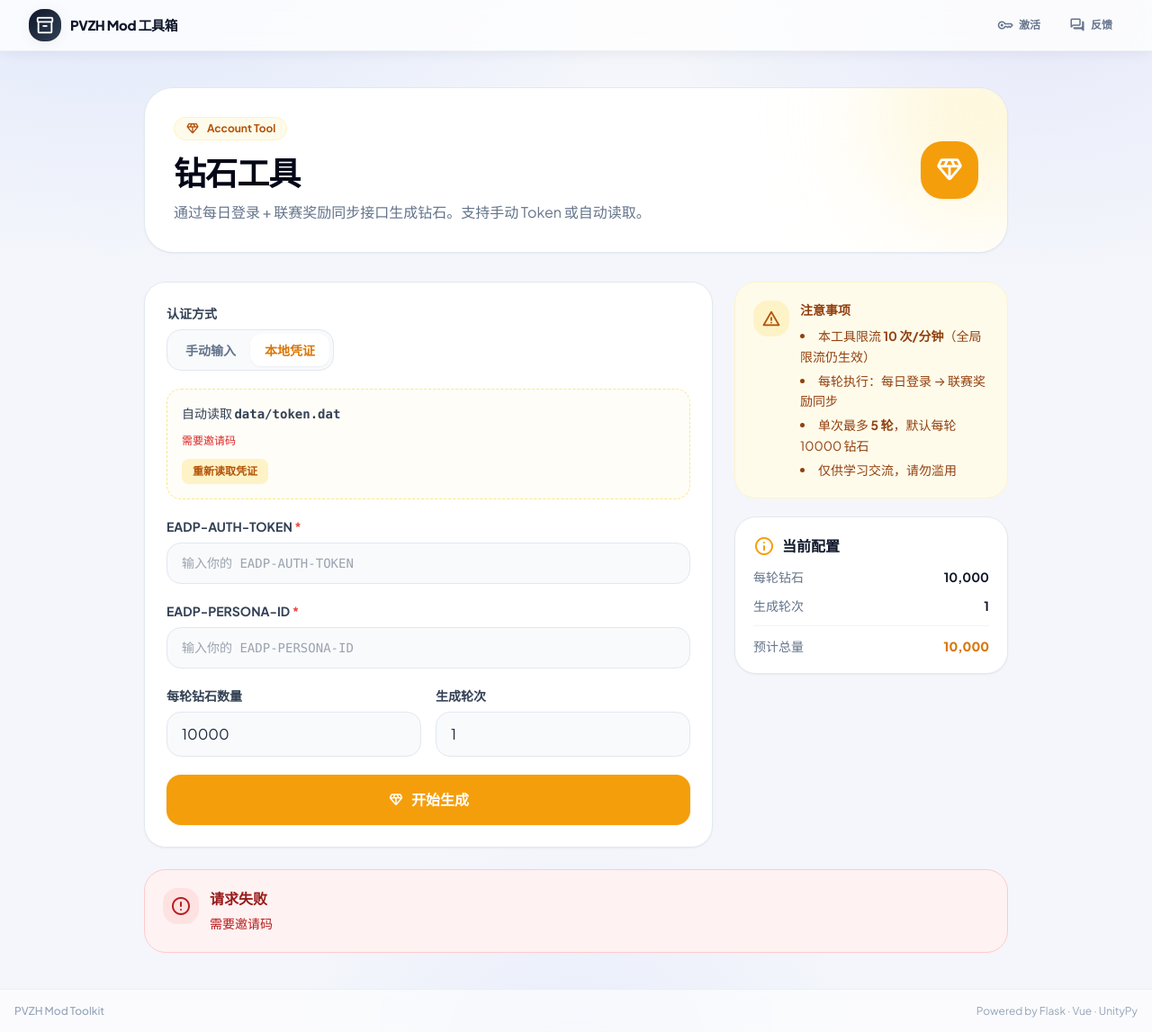
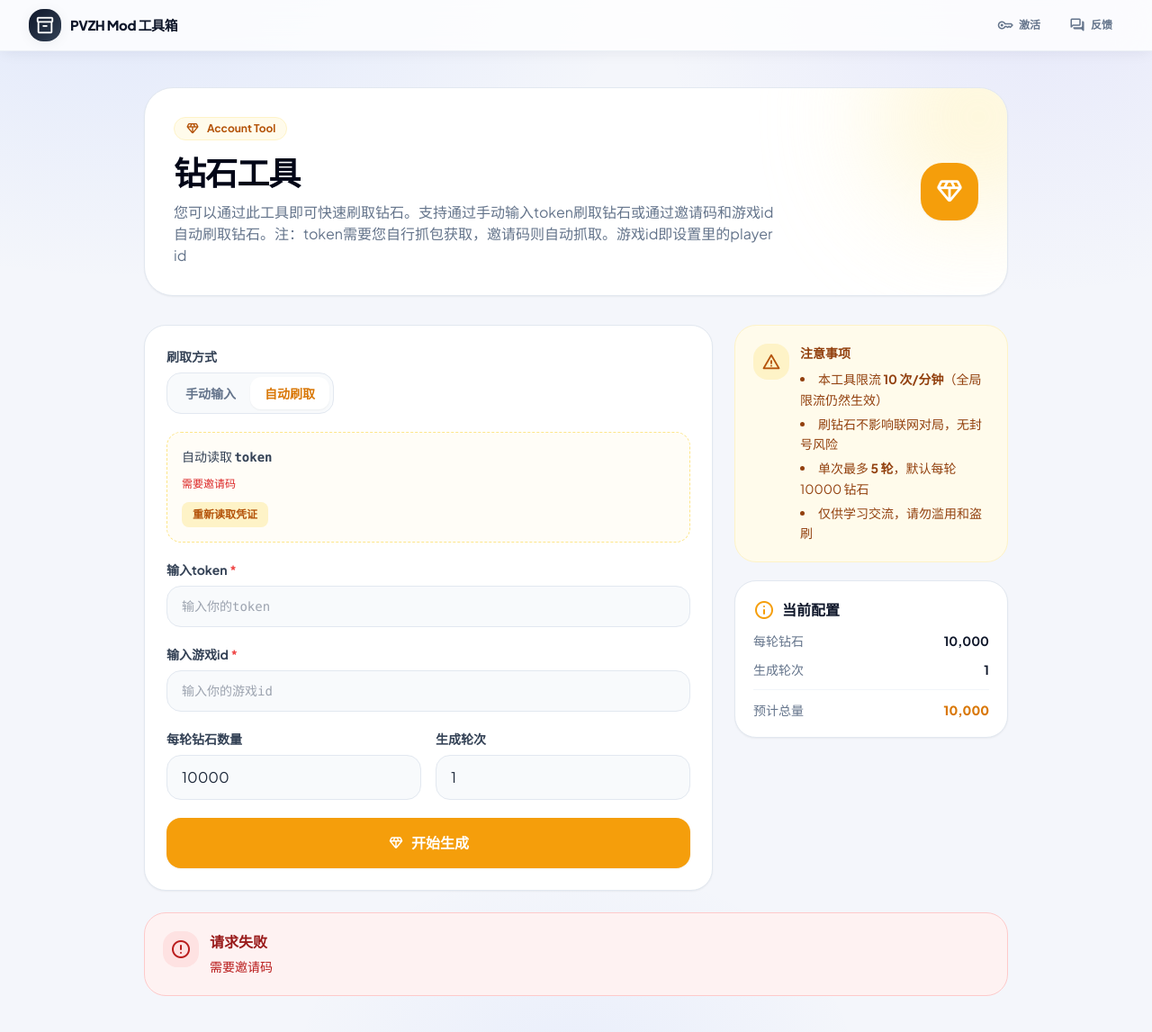
Before and after one commit to Show-o4210/MyProject, a Flask app: page /diamond-tool in a window 1280 px wide. Shown: the top 1147 px of the page at 90% size. Run offline with Flask 3, Linux system fonts and the light colour scheme; some libraries are stand-ins or nearby versions.

Commit message:
Revise diamond tool instructions and labels
Updated text for clarity and improved user guidance on the diamond tool functionalities.

```diff
--- a/templates/diamond_tool.html
+++ b/templates/diamond_tool.html
@@ -23,7 +23,7 @@
                         </h1>
 
                         <p class="text-sm md:text-base text-slate-500 leading-relaxed max-w-2xl">
-                            通过每日登录 + 联赛奖励同步接口生成钻石。支持手动 Token 或自动读取。
+                            您可以通过此工具即可快速刷取钻石。支持通过手动输入token刷取钻石或通过邀请码和游戏id自动刷取钻石。注：token需要您自行抓包获取，邀请码则自动抓取。游戏id即设置里的player id
                         </p>
                     </div>
 
@@ -40,7 +40,7 @@
             <div class="bg-white rounded-3xl shadow-sm border border-slate-200 p-5 md:p-6 space-y-5">
 
                 <div>
-                    <label class="block text-sm font-bold text-slate-700 mb-2">认证方式</label>
+                    <label class="block text-sm font-bold text-slate-700 mb-2">刷取方式</label>
                     <div class="inline-flex rounded-2xl border border-slate-200 bg-slate-50 p-1">
                         <button type="button" @click="switchAuthMode('manual')"
                             class="px-4 py-2 rounded-xl text-sm font-bold transition"
@@ -50,14 +50,14 @@
                         <button type="button" @click="switchAuthMode('auto')"
                             class="px-4 py-2 rounded-xl text-sm font-bold transition"
                             :class="form.auth_mode === 'auto' ? 'bg-white text-amber-600 shadow-sm' : 'text-slate-500'">
-                            本地凭证
+                            自动刷取
                         </button>
                     </div>
                 </div>
 
                 <div v-if="form.auth_mode === 'auto'" class="rounded-2xl border border-dashed border-amber-200 bg-amber-50/40 p-4 space-y-3">
                     <p class="text-sm text-slate-700">
-                        自动读取 <span class="font-mono font-bold">data/token.dat</span>
+                        自动读取 <span class="font-mono font-bold">token</span>
                     </p>
                     <p v-if="loadingStored" class="text-xs text-amber-600 flex items-center gap-1">
                         <span class="material-symbols-rounded text-[16px] animate-spin">progress_activity</span>
@@ -86,9 +86,9 @@
 
                 <div>
                     <label class="block text-sm font-bold text-slate-700 mb-2">
-                        EADP-AUTH-TOKEN <span class="text-red-500">*</span>
+                        输入token <span class="text-red-500">*</span>
                     </label>
-                    <input type="text" v-model.trim="form.token" placeholder="输入你的 EADP-AUTH-TOKEN"
+                    <input type="text" v-model.trim="form.token" placeholder="输入你的token"
                         autocomplete="off" spellcheck="false"
                         :readonly="form.auth_mode === 'auto'"
                         class="w-full px-4 py-3 border border-slate-200 rounded-2xl focus:ring-2 focus:ring-amber-100 focus:border-amber-400 outline-none transition font-mono text-sm bg-slate-50 focus:bg-white">
@@ -96,9 +96,9 @@
 
                 <div>
                     <label class="block text-sm font-bold text-slate-700 mb-2">
-                        EADP-PERSONA-ID <span class="text-red-500">*</span>
+                        输入游戏id <span class="text-red-500">*</span>
                     </label>
-                    <input type="text" v-model.trim="form.persona_id" placeholder="输入你的 EADP-PERSONA-ID"
+                    <input type="text" v-model.trim="form.persona_id" placeholder="输入你的游戏id"
                         autocomplete="off" spellcheck="false"
                         class="w-full px-4 py-3 border border-slate-200 rounded-2xl focus:ring-2 focus:ring-amber-100 focus:border-amber-400 outline-none transition font-mono text-sm bg-slate-50 focus:bg-white">
                 </div>
@@ -142,10 +142,10 @@
                     <div class="text-sm text-amber-800">
                         <h3 class="font-extrabold mb-2">注意事项</h3>
                         <ul class="list-disc list-inside space-y-1 leading-relaxed">
-                            <li>本工具限流 <strong>10 次/分钟</strong>（全局限流仍生效）</li>
-                            <li>每轮执行：每日登录 → 联赛奖励同步</li>
+                            <li>本工具限流 <strong>10 次/分钟</strong>（全局限流仍然生效）</li>
+                            <li>刷钻石不影响联网对局，无封号风险</li>
                             <li>单次最多 <strong>5 轮</strong>，默认每轮 10000 钻石</li>
-                            <li>仅供学习交流，请勿滥用</li>
+                            <li>仅供学习交流，请勿滥用和盗刷</li>
                         </ul>
                     </div>
                 </div>
```
